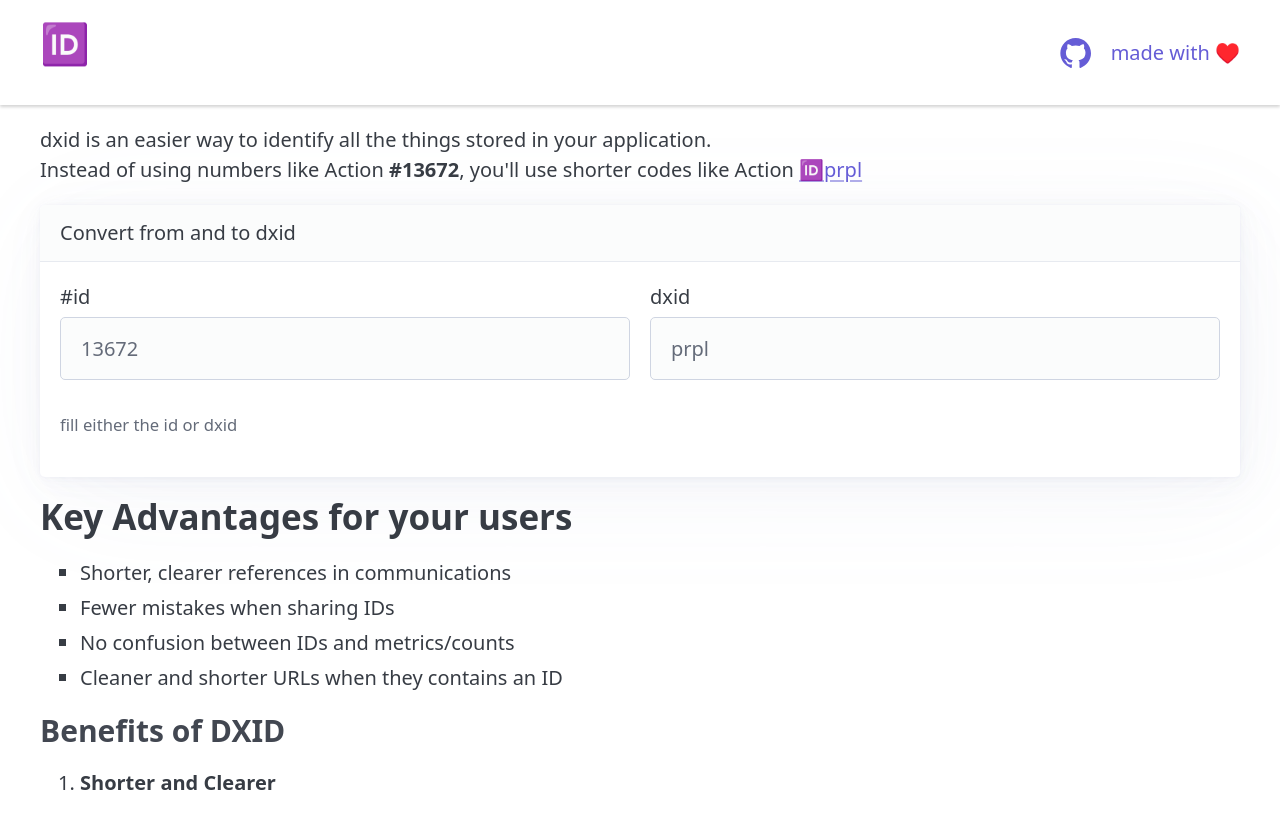
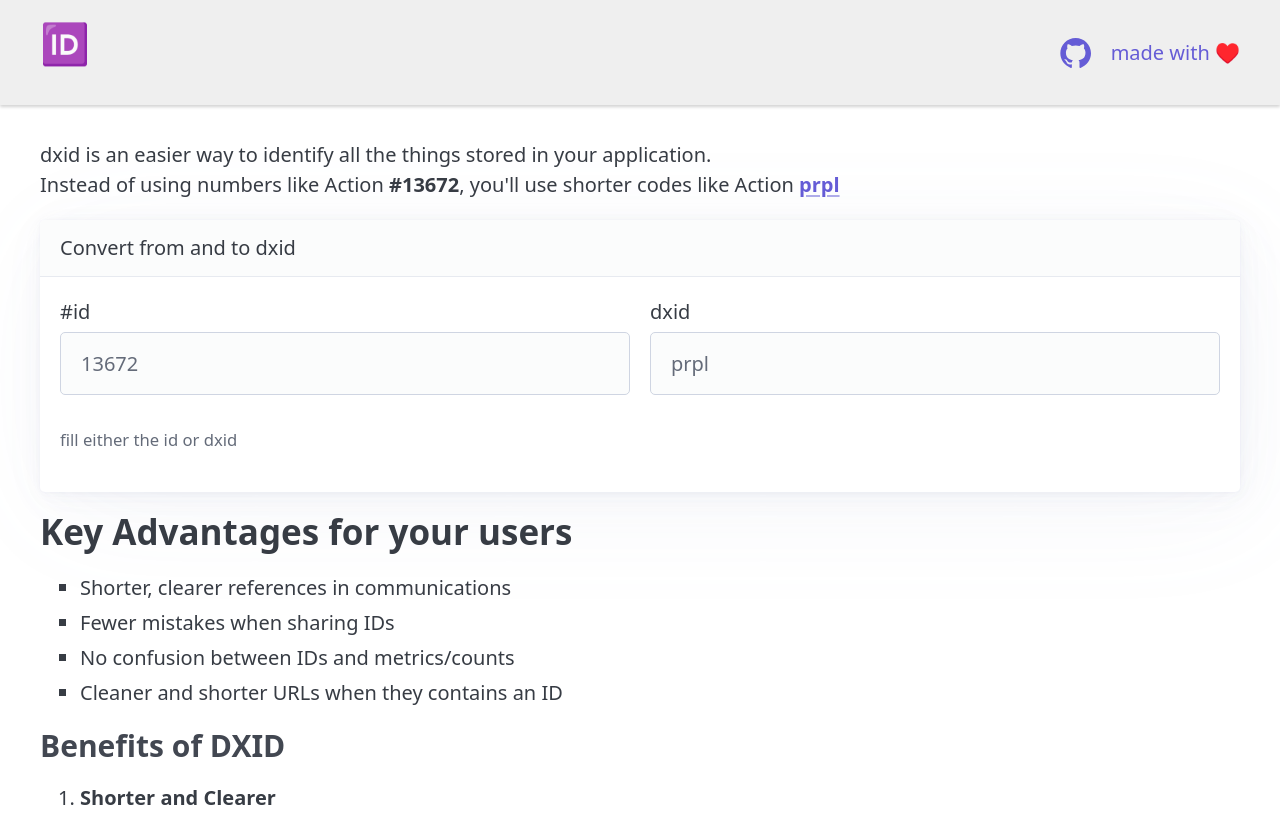
Before and after one commit to tttp/dxid, a website: page index.html in a window 1280 px wide. Shown: the top 814 px of the page. Drawn offline with Linux system fonts and the light colour scheme.

Commit message:
tiny improvement on the header layout

```diff
--- a/index.html
+++ b/index.html
@@ -8,8 +8,14 @@
     <style>
       body > header {
         box-shadow: lightgrey 0 2px 3px;
+        background: rgba(238, 238, 238, 0.9);
+        width: 100%;
+        position:fixed;
         padding: 0;
       }
+
+      main {border-top: transparent solid 120px;}
+
     </style>
     <title>Understanding DXID Identifiers</title>
   </head>
@@ -47,7 +53,7 @@
         dxid is an easier way to identify all the things stored in your
         application. <br />
         Instead of using numbers like Action <b>#13672</b>, you&#39;ll use
-        shorter codes like Action <a href="#prpl"<b>🆔prpl</b></a>
+        shorter codes like Action <a href="#prpl"><b>prpl</b></a>
       </p>
 
       <article>
```
